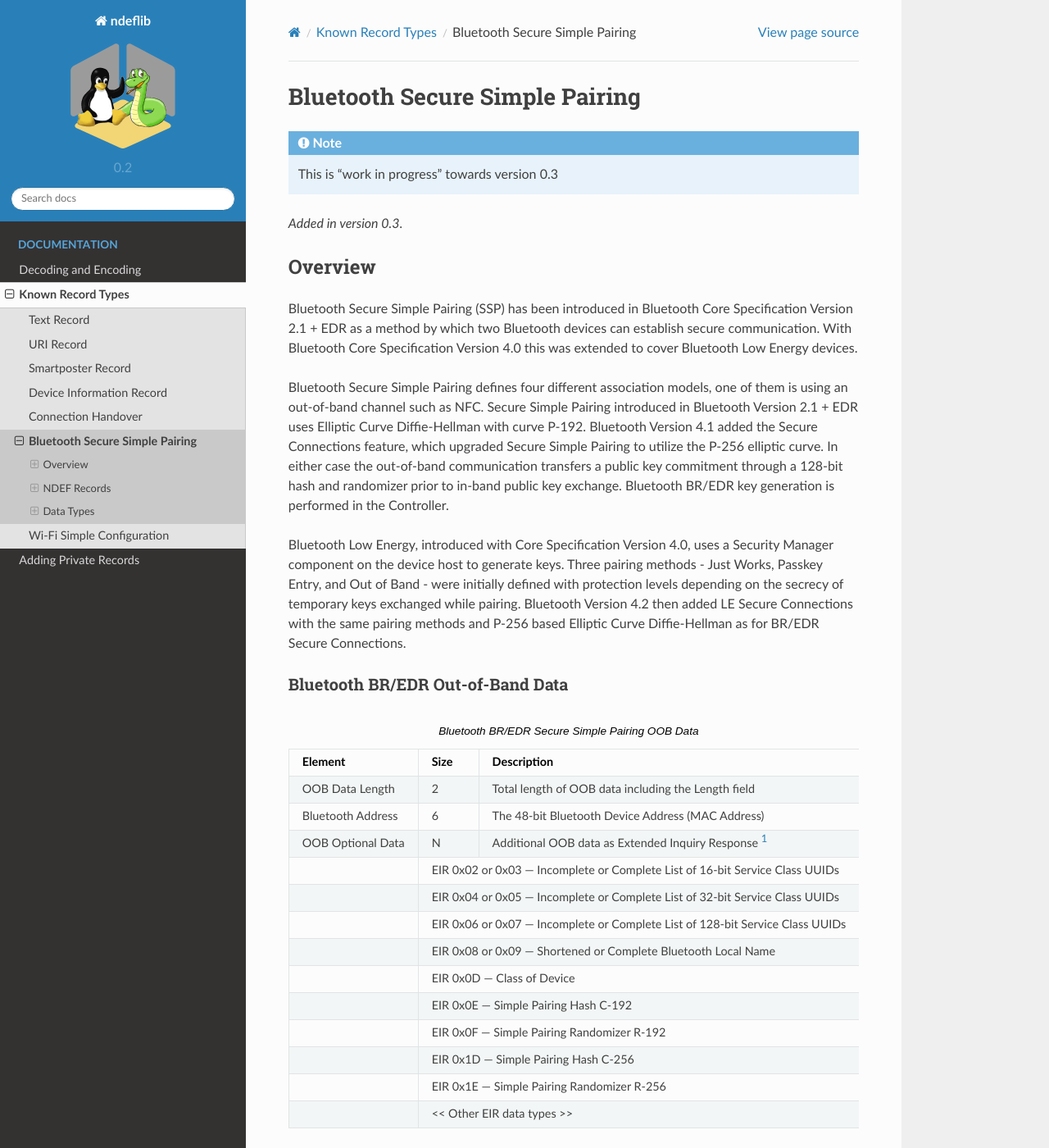
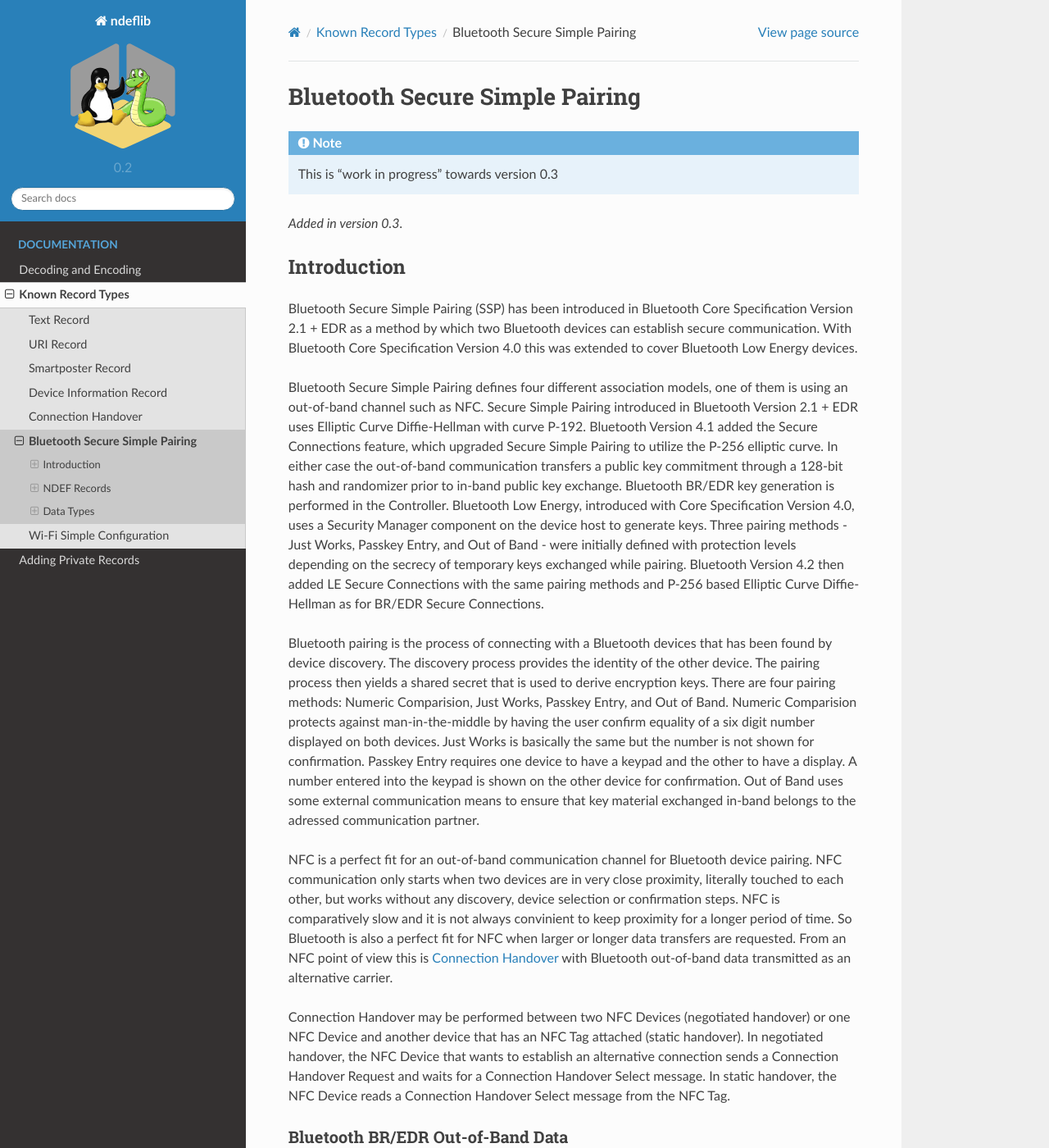
Before and after one commit to nfcpy/ndeflib, a Sphinx documentation site: the page built from docs/records/bluetooth.rst, in a window 1280 px wide and 1400 px high. Shown: the whole window at 82% size. Built offline with Sphinx 7.4.7 and the Read the Docs theme 2.0.0, drawn with Linux system fonts in a browser that asks for light colours; some of the changed text lies outside the part shown.

Commit message:
more background added to Bluetooth SSP documentation

```diff
--- a/docs/records/bluetooth.rst
+++ b/docs/records/bluetooth.rst
@@ -8,8 +8,8 @@ Bluetooth Secure Simple Pairing
 
 .. versionadded:: 0.3
 
-Overview
-========
+Introduction
+============
 
 .. _Bluetooth Assigned Numbers: https://www.bluetooth.com/specifications/assigned-numbers
 
@@ -24,16 +24,46 @@ introduced in Bluetooth Version 2.1 + EDR uses Elliptic Curve Diffie-Hellman
 with curve P-192. Bluetooth Version 4.1 added the Secure Connections feature,
 which upgraded Secure Simple Pairing to utilize the P-256 elliptic curve. In
 either case the out-of-band communication transfers a public key commitment
-through a 128-bit hash and randomizer prior to in-band public key
-exchange. Bluetooth BR/EDR key generation is performed in the Controller.
+through a 128-bit hash and randomizer prior to in-band public key exchange.
+Bluetooth BR/EDR key generation is performed in the Controller. Bluetooth Low
+Energy, introduced with Core Specification Version 4.0, uses a Security Manager
+component on the device host to generate keys. Three pairing methods - Just
+Works, Passkey Entry, and Out of Band - were initially defined with protection
+levels depending on the secrecy of temporary keys exchanged while
+pairing. Bluetooth Version 4.2 then added LE Secure Connections with the same
+pairing methods and P-256 based Elliptic Curve Diffie-Hellman as for BR/EDR
+Secure Connections.
 
-Bluetooth Low Energy, introduced with Core Specification Version 4.0, uses a
-Security Manager component on the device host to generate keys. Three pairing
-methods - Just Works, Passkey Entry, and Out of Band - were initially defined
-with protection levels depending on the secrecy of temporary keys exchanged
-while pairing. Bluetooth Version 4.2 then added LE Secure Connections with the
-same pairing methods and P-256 based Elliptic Curve Diffie-Hellman as for BR/EDR
-Secure Connections.
+Bluetooth pairing is the process of connecting with a Bluetooth devices that has
+been found by device discovery. The discovery process provides the identity of
+the other device. The pairing process then yields a shared secret that is used
+to derive encryption keys. There are four pairing methods: Numeric Comparision,
+Just Works, Passkey Entry, and Out of Band. Numeric Comparision protects against
+man-in-the-middle by having the user confirm equality of a six digit number
+displayed on both devices. Just Works is basically the same but the number is
+not shown for confirmation. Passkey Entry requires one device to have a keypad
+and the other to have a display. A number entered into the keypad is shown on
+the other device for confirmation. Out of Band uses some external communication
+means to ensure that key material exchanged in-band belongs to the adressed
+communication partner.
+
+NFC is a perfect fit for an out-of-band communication channel for Bluetooth
+device pairing. NFC communication only starts when two devices are in very close
+proximity, literally touched to each other, but works without any discovery,
+device selection or confirmation steps. NFC is comparatively slow and it is not
+always convinient to keep proximity for a longer period of time. So Bluetooth is
+also a perfect fit for NFC when larger or longer data transfers are requested.
+From an NFC point of view this is :ref:`connection-handover` with Bluetooth
+out-of-band data transmitted as an alternative carrier.
+
+Connection Handover may be performed between two NFC Devices (negotiated
+handover) or one NFC Device and another device that has an NFC Tag attached
+(static handover). In negotiated handover, the NFC Device that wants to
+establish an alternative connection sends a Connection Handover Request and
+waits for a Connection Handover Select message. In static handover, the NFC
+Device reads a Connection Handover Select message from the NFC Tag.
+
+
 
 
 Bluetooth BR/EDR Out-of-Band Data
@@ -87,7 +117,7 @@ Bluetooth LE Out-of-Band Data
    +--------------+--------------+-----------------------------------------------------+
    | 0x1C         | Mandatory    | LE Role                                             |
    +--------------+--------------+-----------------------------------------------------+
-   | 0x10         | Optional     | Security Manager TK Value                           |
+   | 0x10         | Optional     | Security Manager TK Value (LE legacy pairing)       |
    +--------------+--------------+-----------------------------------------------------+
    | 0x19         | Optional     | Appearance                                          |
    +--------------+--------------+-----------------------------------------------------+
@@ -99,6 +129,8 @@ Bluetooth LE Out-of-Band Data
    +--------------+--------------+-----------------------------------------------------+
    | 0x23         | Optional     | LE Secure Connections Random Value                  |
    +--------------+--------------+-----------------------------------------------------+
+   | << Other AD types >>                                                              |
+   +-----------------------------------------------------------------------------------+
 
 
 NDEF Records
--- a/docs/records/handover.rst
+++ b/docs/records/handover.rst
@@ -1,4 +1,6 @@
 .. -*- mode: rst; fill-column: 80 -*-
+
+.. _connection-handover:
 
 Connection Handover
 ===================
```
